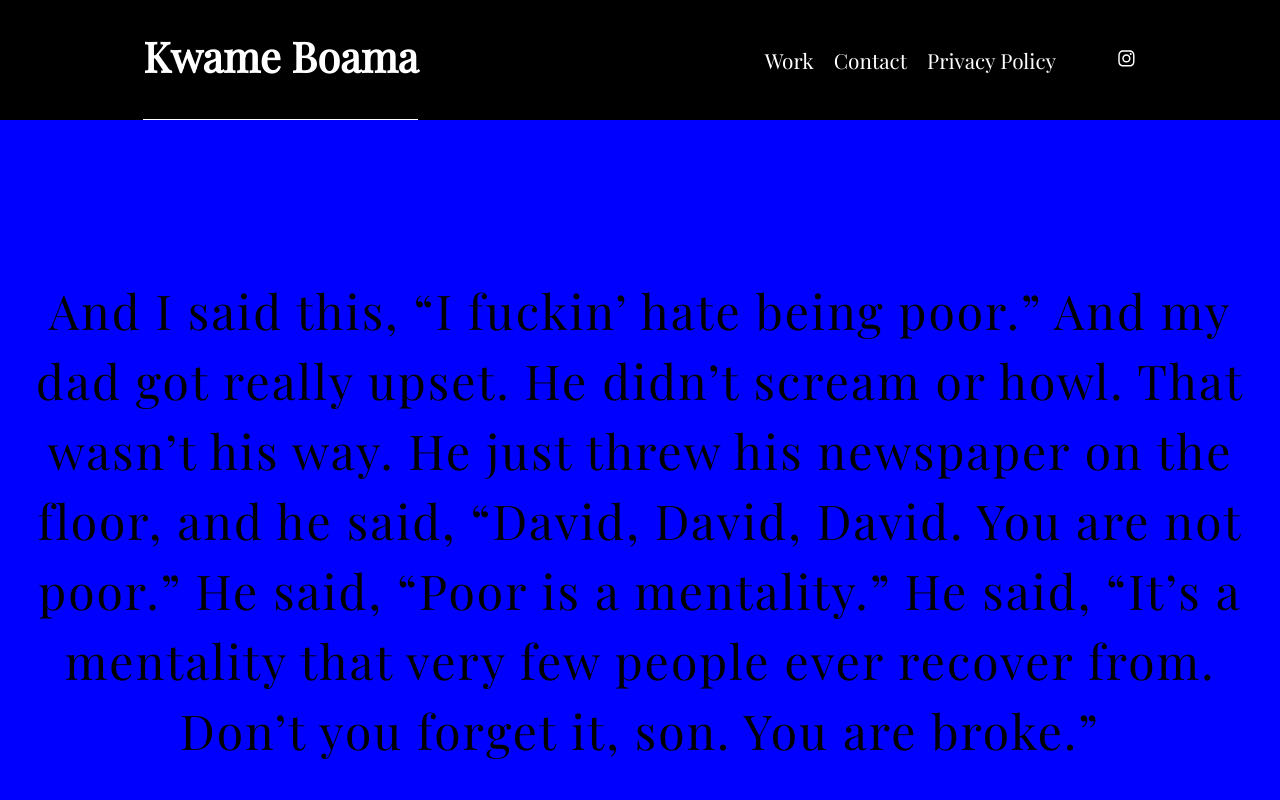
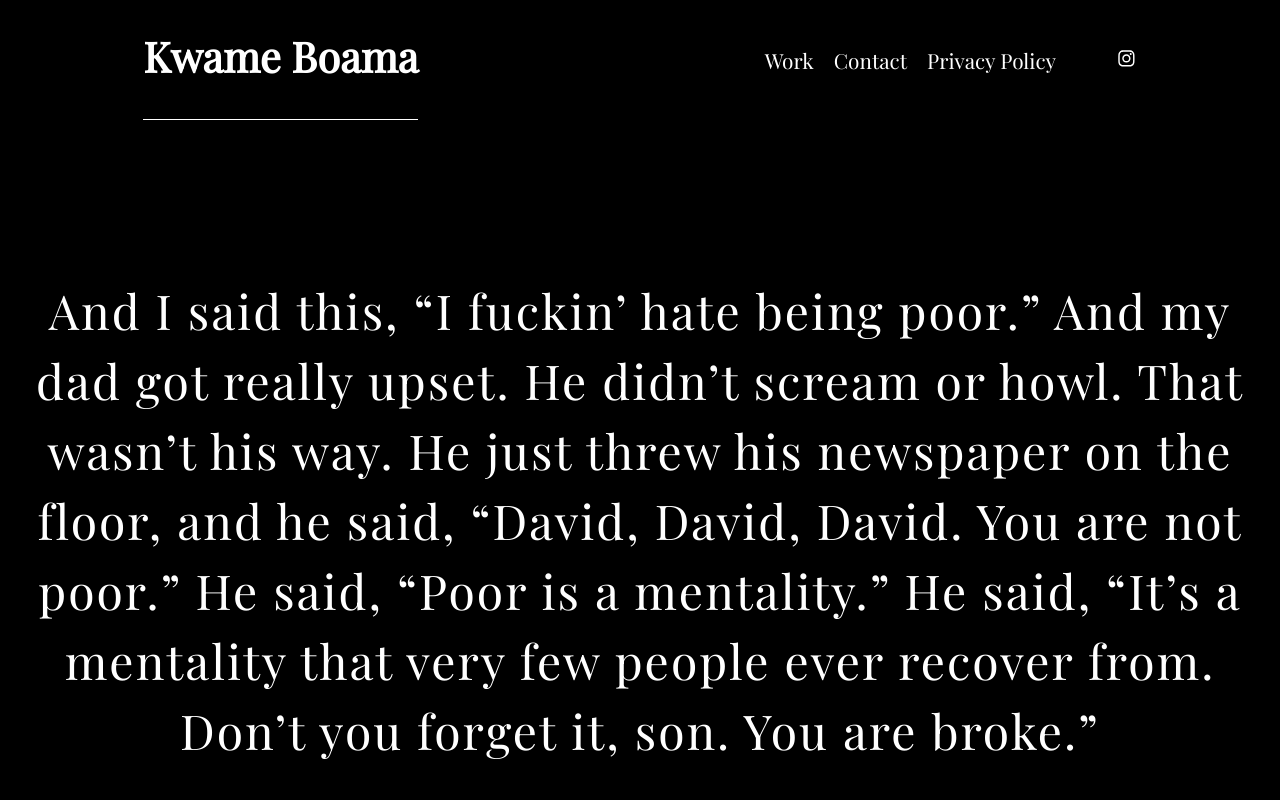
Before and after one commit to j-d-m/kwame_portfolio_photo, a React (Vite) app in the folder frontend/: page / in a window 1280 px wide. Shown: the top 800 px of the page. Built offline with nearby package versions, Linux system fonts and the light colour scheme.

Commit message:
added some styling

```diff
--- a/frontend/src/styles/_hero.css
+++ b/frontend/src/styles/_hero.css
@@ -1,7 +1,7 @@
 .hero {
   /* height: 100vh; */
   /* position: relative; */
-  border: 1px solid red;
+  /* border: 1px solid red; */
   max-width: 80vw;
 }
 
@@ -15,6 +15,8 @@
   align-items: center;
   line-height: 70px;
   letter-spacing: 2px;
+  background-color: #000000;
+  color: #ffff;
 }
 
 .my-masonry-grid {
--- a/frontend/src/styles/_nav.css
+++ b/frontend/src/styles/_nav.css
@@ -2,7 +2,7 @@
   display: flex;
   align-items: center;
   justify-content: space-around;
-  outline: solid blue;
+  /* outline: solid blue; */
   background-color: black;
 }
 .container a {
--- a/frontend/src/styles/_work.css
+++ b/frontend/src/styles/_work.css
@@ -8,19 +8,16 @@
 .Container-work {
   height: 100vh;
   width: 100vw;
-  /* outline: solid red; */
+  outline: solid red;
 }
 .Work {
   margin-top: 150px;
-
   display: grid;
-
   grid-template-columns: repeat(auto-fit, minmax(600px, 1fr));
   justify-content: center;
-
   grid-gap: 50px;
-  /* background-color: #fff; */
-  color: #444;
+  outline: solid green;
+  height: 100vh;
 }
 
 .Work a {
@@ -33,7 +30,7 @@
 /* .parent {
   display: grid;
   grid-template-columns: repeat(2, 1fr);
-  grid-template-rows: repeat(2, 1fr);
+
   grid-column-gap: 50px;
   grid-row-gap: 50px;
   outline: solid red;
@@ -41,5 +38,5 @@
 
 div {
   color: black;
-  background-color: blue;
+  /* background-color: blue; */
 }
```
